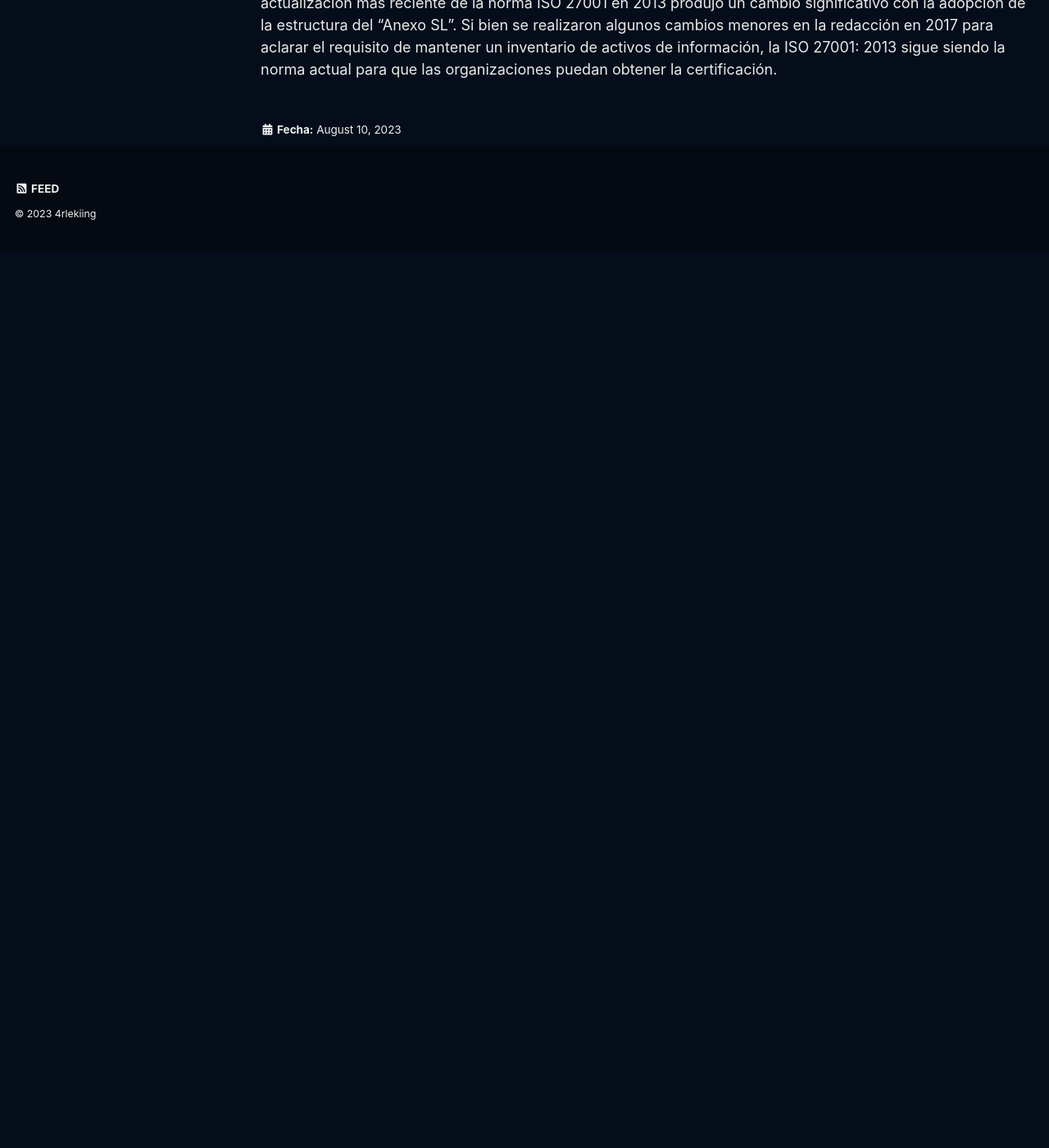
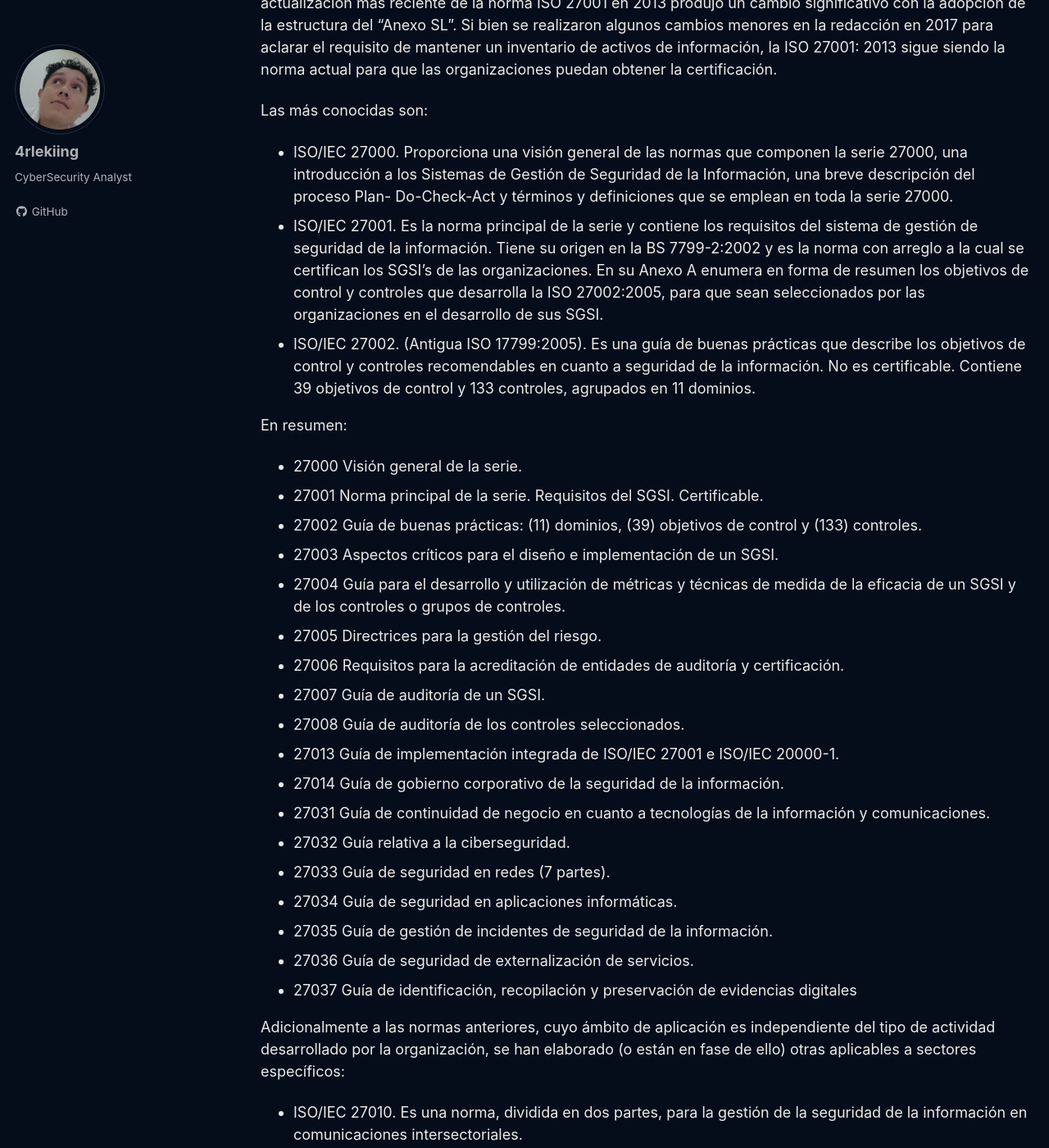
Before and after one commit to 4rleking/ISO27001.github.io, a Jekyll site: the page built from _posts/2023-08-02-Historia.md, in a window 1280 px wide and 1400 px high, scrolled down 1355 px. Shown: the whole window at 82% size. Built offline with Jekyll 4.4.1, drawn with Linux system fonts in a browser that asks for light colours; cached includes are drawn as plain includes; a script that is not in the unit is left out; before the commit the page ends 1661 px from its top, so only the background shows below that; some of the changed text lies outside the part shown.

Commit message:
Update 2023-08-02-Historia.md

```diff
--- a/_posts/2023-08-02-Historia.md
+++ b/_posts/2023-08-02-Historia.md
@@ -24,3 +24,40 @@ Actualmente hay 45 normas publicados en la serie ISO 27000. La ISO 27001 es la
 ## Revisiones y actualizaciones
 
 Las normas ISO están sujetas a una revisión cada 5 años para evaluar la necesidad de actualizaciones. La actualización más reciente de la norma ISO 27001 en 2013 produjo un cambio significativo con la adopción de la estructura del "Anexo SL". Si bien se realizaron algunos cambios menores en la redacción en 2017 para aclarar el requisito de mantener un inventario de activos de información, la ISO 27001: 2013 sigue siendo la norma actual para que las organizaciones puedan obtener la certificación.
+
+Las más conocidas son:
+
+* ISO/IEC 27000. Proporciona una visión general de las normas que componen la serie 27000, una introducción a los Sistemas de Gestión de Seguridad de la Información, una breve descripción del proceso Plan- Do-Check-Act y términos y definiciones que se emplean en toda la serie 27000.
+* ISO/IEC 27001. Es la norma principal de la serie y contiene los requisitos del sistema de gestión de seguridad de la información. Tiene su origen en la BS 7799-2:2002 y es la norma con arreglo a la cual se certifican los SGSI’s de las organizaciones. En su Anexo A enumera en forma de resumen los objetivos de control y controles que desarrolla la ISO 27002:2005, para que sean seleccionados por las organizaciones en el desarrollo de sus SGSI.
+* ISO/IEC 27002. (Antigua ISO 17799:2005). Es una guía de buenas prácticas que describe los objetivos de control y controles recomendables en cuanto a seguridad de la información. No es certificable. Contiene 39 objetivos de control y 133 controles, agrupados en 11 dominios.
+
+En resumen:
+
+* 27000 Visión general de la serie.
+* 27001 Norma principal de la serie. Requisitos del SGSI. Certificable.
+* 27002 Guía de buenas prácticas: (11) dominios, (39) objetivos de control y (133) controles.
+* 27003 Aspectos críticos para el diseño e implementación de un SGSI.
+* 27004 Guía para el desarrollo y utilización de métricas y técnicas de medida de la eficacia de un SGSI y de los controles o grupos de controles.
+* 27005 Directrices para la gestión del riesgo.
+* 27006 Requisitos para la acreditación de entidades de auditoría y certificación.
+* 27007 Guía de auditoría de un SGSI.
+* 27008 Guía de auditoría de los controles seleccionados.
+* 27013 Guía de implementación integrada de ISO/IEC 27001 e ISO/IEC 20000-1.
+* 27014 Guía de gobierno corporativo de la seguridad de la información.
+* 27031 Guía de continuidad de negocio en cuanto a tecnologías de la información y comunicaciones.
+* 27032 Guía relativa a la ciberseguridad.
+* 27033 Guía de seguridad en redes (7 partes).
+* 27034 Guía de seguridad en aplicaciones informáticas.
+* 27035 Guía de gestión de incidentes de seguridad de la información.
+* 27036 Guía de seguridad de externalización de servicios.
+* 27037 Guía de identificación, recopilación y preservación de evidencias digitales
+
+Adicionalmente a las normas anteriores, cuyo ámbito de aplicación es independiente del tipo de actividad desarrollado por la organización, se han elaborado (o están en fase de ello) otras aplicables a sectores específicos:
+
+* ISO/IEC 27010. Es una norma, dividida en dos partes, para la gestión de la seguridad de la información en comunicaciones intersectoriales.
+* ISO/IEC 27011 Es una guía de interpretación de la implementación y gestión de la seguridad de la información en organizaciones del sector de telecomunicaciones basada en ISO/IEC 27002. Está publicada también como norma ITU-T X.1051.
+* ISO/IEC 27012. Es un conjunto de requisitos (complementarios a ISO/IEC 27001) y directrices (complementarias a ISO/IEC 27002) de gestión de seguridad de la información en organizaciones que proporcionen servicios de e-Administración.
+* ISO/IEC 27015. Guía de SGSI para organizaciones del sector financiero y de seguros.
+* ISO 27799. Es una norma que proporciona directrices para apoyar la interpretación y aplicación en el sector sanitario de ISO/IEC 27002, en cuanto a la seguridad de la información sobre los datos de salud de los pacientes. Esta norma, al contrario que las anteriores, no la desarrolla el subcomité JTC1/SC27, sino el comité técnico TC 215.
+
+Con diferente finalidad se tiene la Norma ISO 19011 que proporciona orientación relativa a las auditorías de sistemas de gestión. Es de ámbito general y, en consecuencia, aplicable tanto a la Seguridad de la Información (27001) como a la calidad (9001) y a la gestión ambiental (14001).
```
